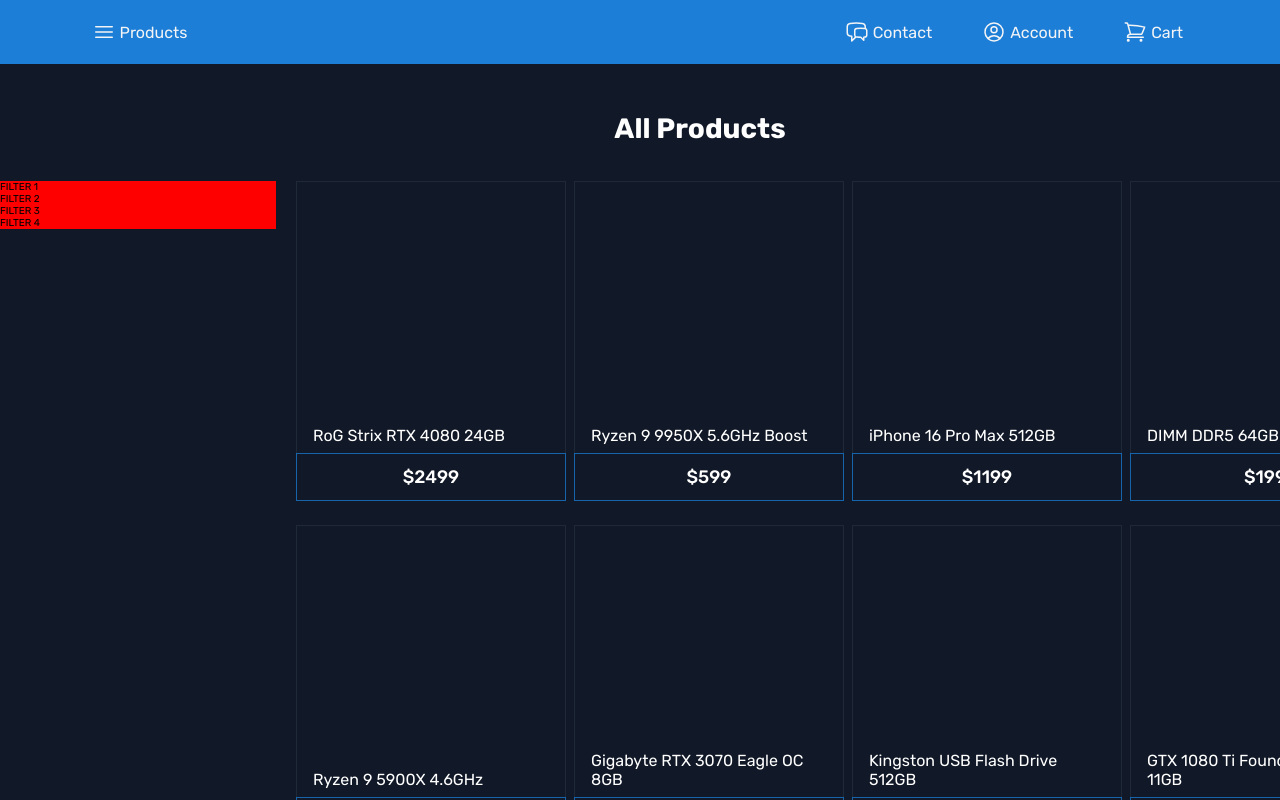
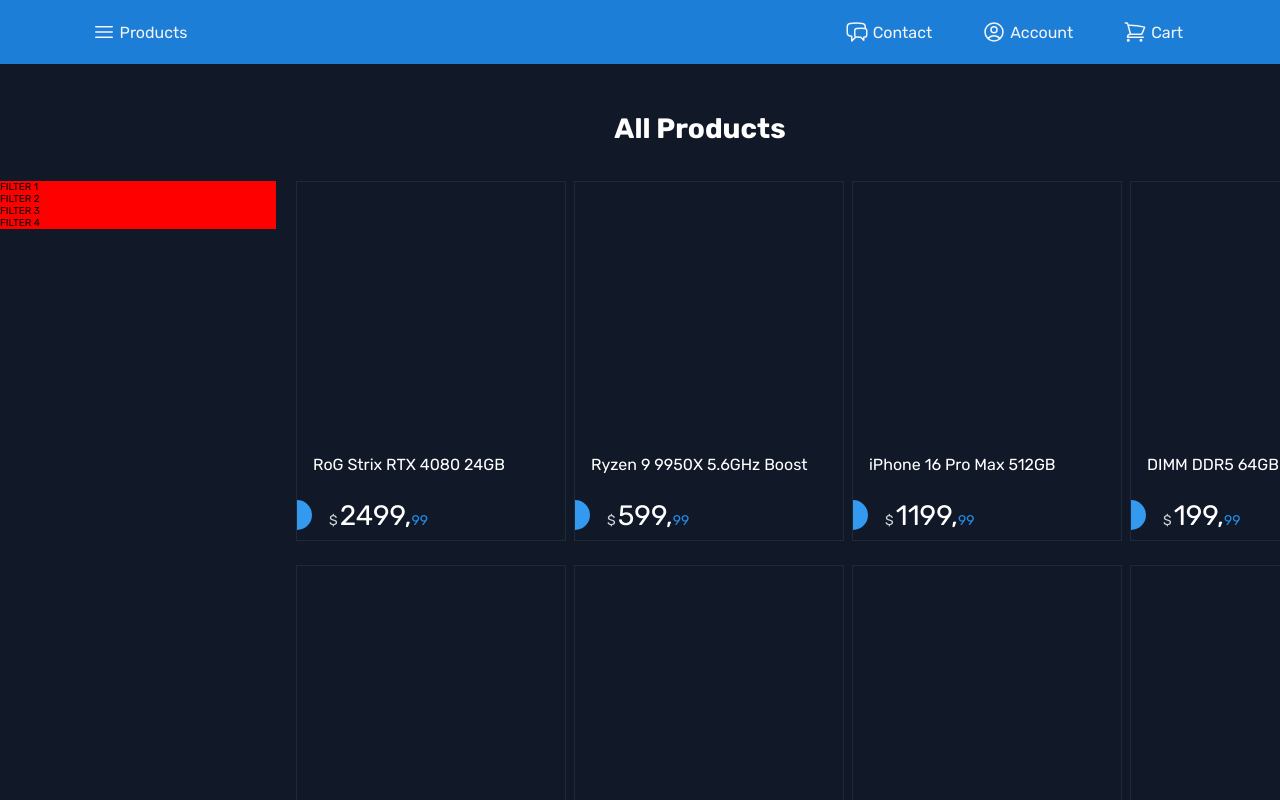
Before and after one commit to MrWalt/frostbyte, a React (Vite) app: page /products in a window 1280 px wide. Shown: the top 800 px of the page. Built offline with nearby package versions, Linux system fonts and the light colour scheme.

Commit message:
Minor design changes to Product card

```diff
--- a/src/ui/Card.jsx
+++ b/src/ui/Card.jsx
@@ -2,70 +2,95 @@
 import Button from "./Button";
 
 const Box = styled.div`
-  height: 32rem;
+  height: 36rem;
 
   color: var(--color-grey-0);
 
   display: flex;
   flex-direction: column;
 
-  cursor: pointer;
+  border: 1px solid var(--color-grey-800);
+
+  overflow: hidden;
+
+  transition: var(--animation-fast);
+
+  &:hover {
+    background-color: var(--color-grey-800);
+    /* border-bottom: 1px solid var(--color-brand-900); */
+  }
 `;
 
 const ImageBox = styled.div`
   height: 75%;
   width: 100%;
 
-  border: 1px solid var(--color-grey-800);
-  border-bottom: none;
+  cursor: pointer;
 `;
 
 const Image = styled.img`
   /* height: 75%; */
 `;
 
+const InformationBox = styled.div`
+  height: 25%;
+`;
+
 const Title = styled.p`
-  padding: 0.8rem 1.6rem;
+  padding: 0.4rem 1.6rem;
   font-size: 1.6rem;
 
-  border-left: 1px solid var(--color-grey-800);
-  border-right: 1px solid var(--color-grey-800);
+  height: 50%;
+  /* padding-bottom: 0; */
+
+  /* border-bottom: 1px solid var(--color-grey-800); */
 `;
 
-const StyledButton = styled(Button)`
+const PriceBox = styled.div`
   position: relative;
-  height: 4.8rem;
 
-  flex-shrink: 0;
+  height: 4rem;
 
-  overflow: hidden;
+  display: flex;
+  align-items: center;
 
-  background-color: var(--color-grey-900);
+  flex-grow: 1;
+  padding: 0.4rem 3.2rem;
 
-  span {
+  &::before {
+    content: "";
+
     position: absolute;
-    display: inline-block;
+    top: 50%;
+    left: 0;
+    width: 3rem;
+    height: 3rem;
 
-    width: 100%;
-
-    top: 50%;
-    left: 50%;
     transform: translate(-50%, -50%);
 
-    transition: var(--animation-medium);
+    background-color: var(--color-brand-500);
+
+    border-radius: 50%;
   }
+`;
 
-  span:first-of-type {
-    transform: translate(-150%, -50%);
-  }
+const Price = styled.span`
+  display: inline-block;
+  font-size: 2.8rem;
+`;
 
-  &:hover span:first-of-type {
-    transform: translate(-50%, -50%);
-  }
+const Currency = styled.span`
+  display: inline-block;
 
-  &:hover span:last-of-type {
-    transform: translate(150%, -50%);
-  }
+  margin-right: 0.2rem;
+
+  font-size: 1.4rem;
+  color: var(--color-grey-300);
+`;
+
+const Cents = styled.span`
+  font-size: 1.4rem;
+  color: var(--color-brand-600);
 `;
 
 export default function Card({ title, price }) {
@@ -74,11 +99,15 @@
       <ImageBox>
         <Image />
       </ImageBox>
-      <Title>{title}</Title>
-      <StyledButton>
-        <span>Add To Cart</span>
-        <span>${price}</span>
-      </StyledButton>
+      <InformationBox>
+        <Title>{title}</Title>
+        <PriceBox>
+          <Price>
+            <Currency>$</Currency>
+            {price},<Cents>99</Cents>
+          </Price>
+        </PriceBox>
+      </InformationBox>
     </Box>
   );
 }
--- a/src/ui/ContactOptions.jsx
+++ b/src/ui/ContactOptions.jsx
@@ -70,7 +70,7 @@
           <StyledP>
             Available <HoursSpan>24</HoursSpan>/<DaysSpan>7</DaysSpan>
           </StyledP>
-          <ResponseParagraph>Reply within 24 hours</ResponseParagraph>
+          <ResponseParagraph>Reply within 36 hours</ResponseParagraph>
         </div>
         <Button>Email Us</Button>
       </Card>
@@ -82,7 +82,6 @@
             <DaysSpan>AM</DaysSpan> to <HoursSpan>8</HoursSpan>
             <DaysSpan>PM</DaysSpan>
           </StyledP>
-          <ResponseParagraph>Immediate reply</ResponseParagraph>
         </div>
         <Button>+389 71 387 179</Button>
       </Card>
```
